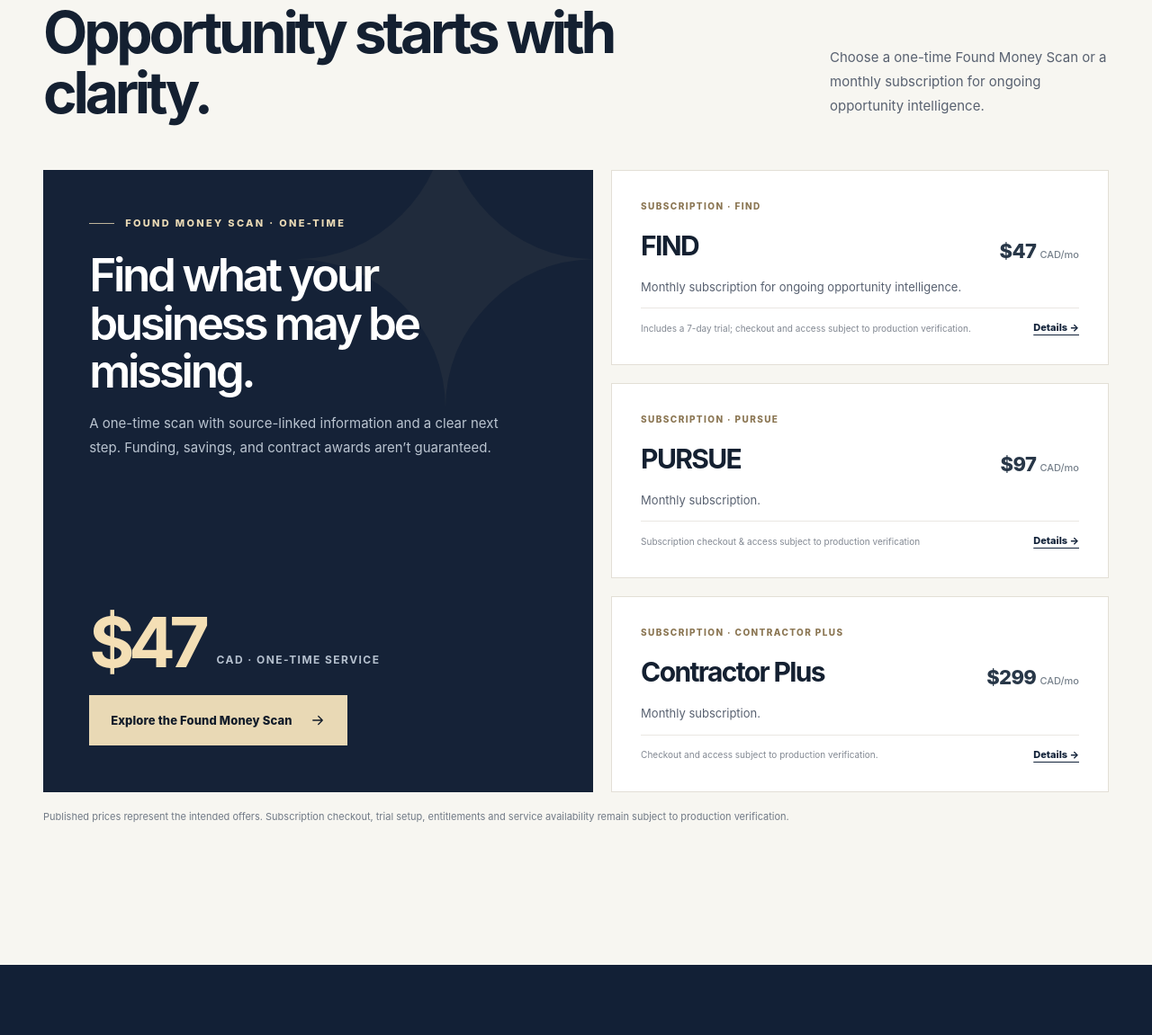
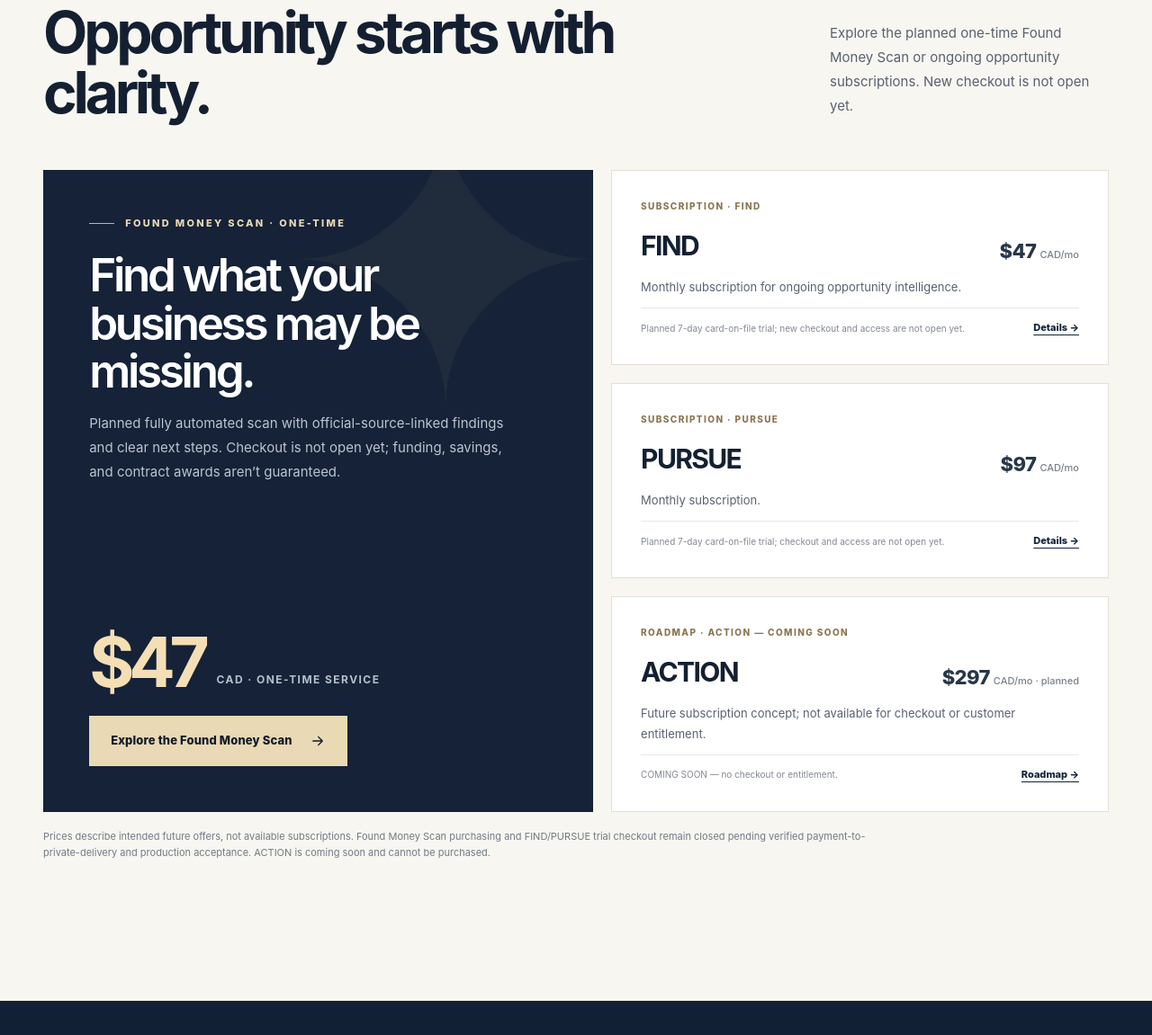
Before and after one commit to clark-rcemporium/rcemporium-ca, a plain HTML site: page index.html in a window 1280 px wide. Shown: the part 3003-4154 px from the top of the page at 90% size. Drawn offline with Linux system fonts and the light colour scheme.

Commit message:
fix(corporate): remove unavailable Contractor Plus pricing and hold unreleased offers truthfully

```diff
--- a/index.html
+++ b/index.html
@@ -307,13 +307,13 @@
     <div class="wrap">
       <div class="section-row">
         <div><div class="eyebrow dark"><span class="rule"></span> Start with a decision</div><h2 id="offers-heading">Opportunity starts with clarity.</h2></div>
-        <p class="aside">Choose a one-time Found Money Scan or a monthly subscription for ongoing opportunity intelligence.</p>
+        <p class="aside">Explore the planned one-time Found Money Scan or ongoing opportunity subscriptions. New checkout is not open yet.</p>
       </div>
       <div class="offer-display">
         <article class="offer-primary">
           <div class="eyebrow gold"><span class="rule"></span> Found Money Scan · One-time</div>
           <h3>Find what your business may be missing.</h3>
-          <p>A one-time scan with source-linked information and a clear next step. Funding, savings, and contract awards aren’t guaranteed.</p>
+          <p>Planned fully automated scan with official-source-linked findings and clear next steps. Checkout is not open yet; funding, savings, and contract awards aren’t guaranteed.</p>
           <div class="offer-price"><strong>$47</strong><span>CAD · one-time service</span></div>
           <a class="button primary" href="/rcbid/">Explore the Found Money Scan <svg aria-hidden="true" viewBox="0 0 24 24" fill="none"><path d="M5 12h14m-6-6 6 6-6 6" stroke="currentColor" stroke-width="1.7" stroke-linecap="round" stroke-linejoin="round"/></svg></a>
         </article>
@@ -322,23 +322,23 @@
             <div class="mini-label">Subscription · FIND</div>
             <div class="mini-head"><h3>FIND</h3><div class="amount">$47 <small>CAD/mo</small></div></div>
             <p>Monthly subscription for ongoing opportunity intelligence.</p>
-            <div class="mini-foot"><span>Includes a 7-day trial; checkout and access subject to production verification.</span><a href="/rcbid/">Details →</a></div>
+            <div class="mini-foot"><span>Planned 7-day card-on-file trial; new checkout and access are not open yet.</span><a href="/rcbid/">Details →</a></div>
           </article>
           <article class="offer-mini">
             <div class="mini-label">Subscription · PURSUE</div>
             <div class="mini-head"><h3>PURSUE</h3><div class="amount">$97 <small>CAD/mo</small></div></div>
             <p>Monthly subscription.</p>
-            <div class="mini-foot"><span>Subscription checkout &amp; access subject to production verification</span><a href="/rcbid/">Details →</a></div>
+            <div class="mini-foot"><span>Planned 7-day card-on-file trial; checkout and access are not open yet.</span><a href="/rcbid/">Details →</a></div>
           </article>
           <article class="offer-mini">
-            <div class="mini-label">Subscription · Contractor Plus</div>
-            <div class="mini-head"><h3>Contractor Plus</h3><div class="amount">$299 <small>CAD/mo</small></div></div>
-            <p>Monthly subscription.</p>
-            <div class="mini-foot"><span>Checkout and access subject to production verification.</span><a href="/rcbid/">Details →</a></div>
+            <div class="mini-label">Roadmap · ACTION — Coming Soon</div>
+            <div class="mini-head"><h3>ACTION</h3><div class="amount">$297 <small>CAD/mo · planned</small></div></div>
+            <p>Future subscription concept; not available for checkout or customer entitlement.</p>
+            <div class="mini-foot"><span>COMING SOON — no checkout or entitlement.</span><a href="/rcbid/">Roadmap →</a></div>
           </article>
         </div>
       </div>
-      <p class="offer-disclaimer">Published prices represent the intended offers. Subscription checkout, trial setup, entitlements and service availability remain subject to production verification.</p>
+      <p class="offer-disclaimer">Prices describe intended future offers, not available subscriptions. Found Money Scan purchasing and FIND/PURSUE trial checkout remain closed pending verified payment-to-private-delivery and production acceptance. ACTION is coming soon and cannot be purchased.</p>
     </div>
   </section>
   <section class="levers" aria-labelledby="levers-heading">
```
